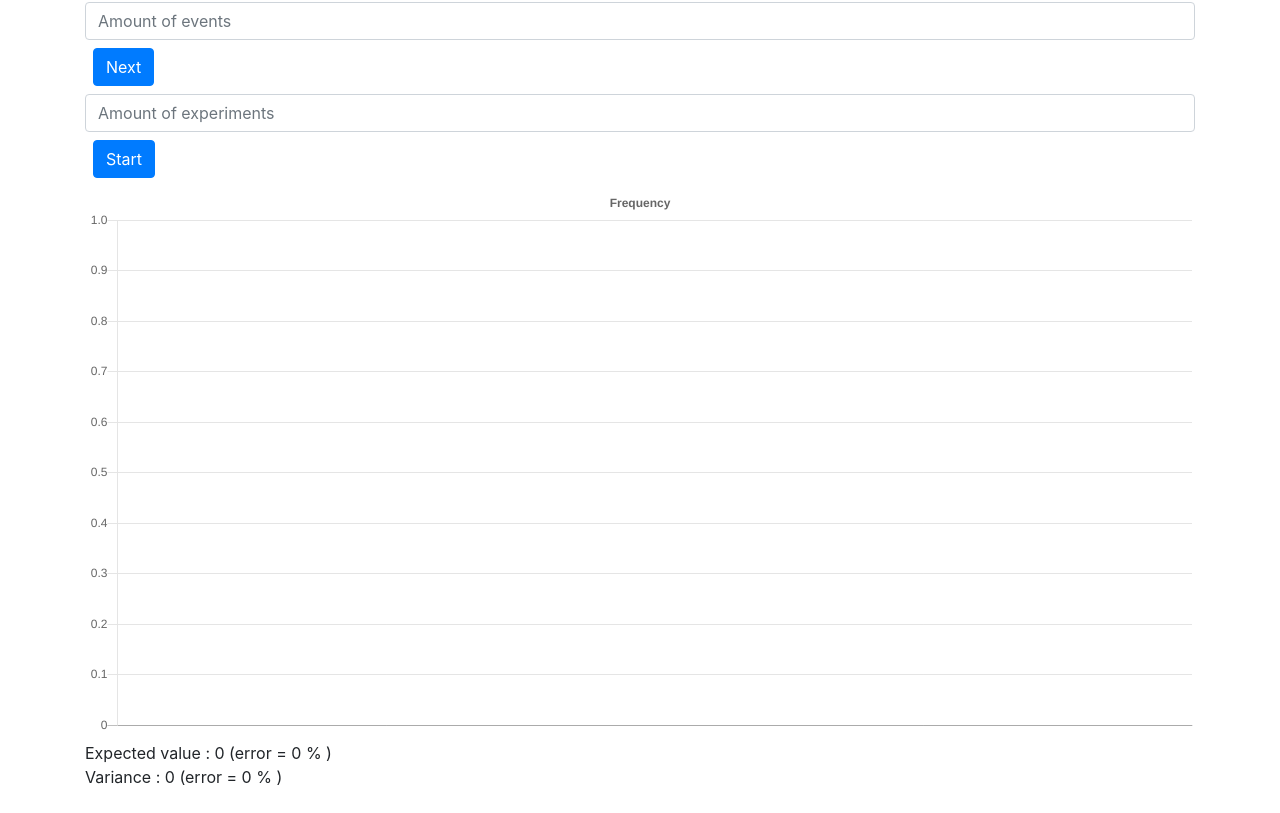
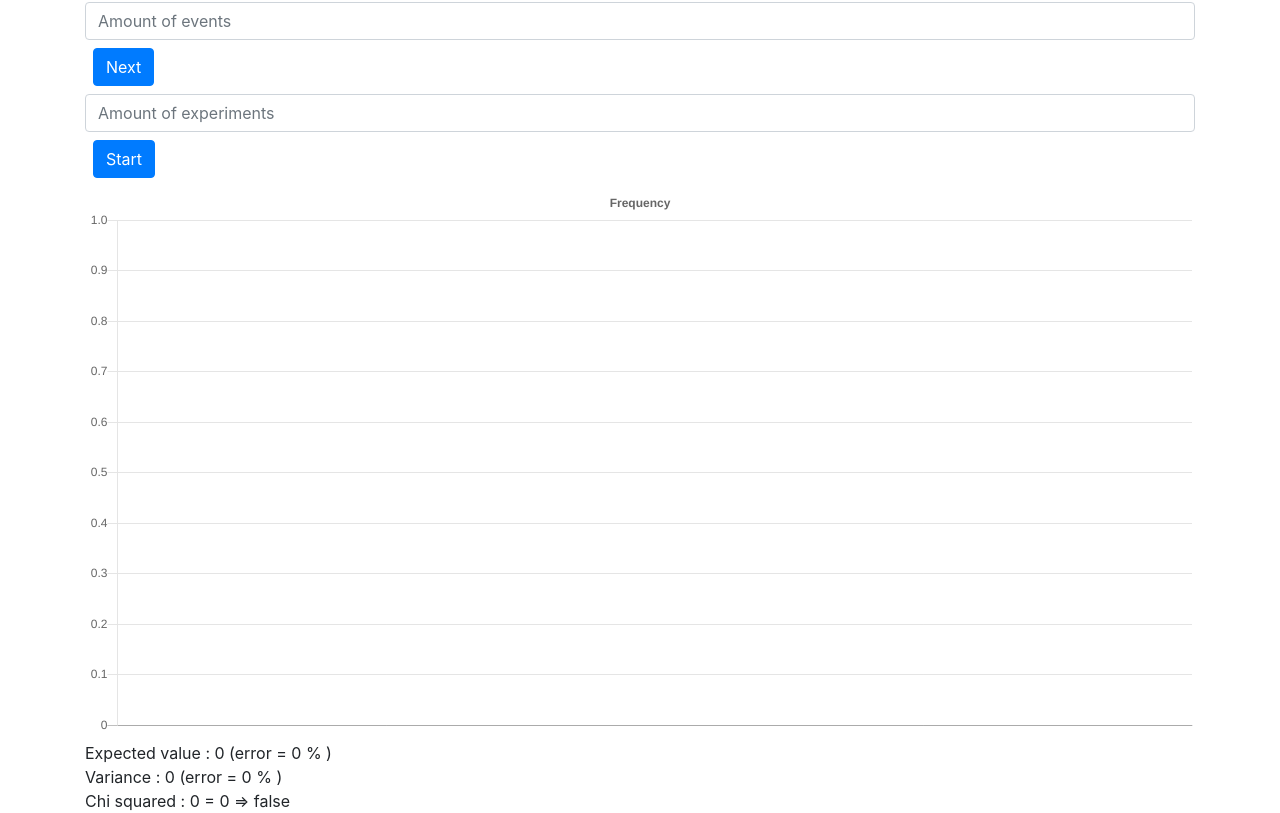
Before and after one commit to ectuser/Simulation-modeling, a React (Create React App) app in the folder eventprobabilitytheory/: page /discrete-random-variable in a window 1280 px wide. Shown: the part 166-979 px from the top of the page. Before the commit the page ends 955 px from the top, so only its background shows below. Built offline with nearby package versions, Linux system fonts and the light colour scheme.

Commit message:
Lab 11 is done

```diff
--- a/eventprobabilitytheory/src/components/DiscreteRandomVariable.js
+++ b/eventprobabilitytheory/src/components/DiscreteRandomVariable.js
@@ -11,7 +11,9 @@ const initialState = {events : [],
     expectedValue : 0,
     variance : 0,
     expectedValueError : 0,
-    varianceError : 0
+    varianceError : 0,
+    chiSquare : 0,
+    chiSquareFromTable : 0
 };
 
 const reducer = (state, action) => {
@@ -40,7 +42,9 @@ const reducer = (state, action) => {
             expectedValue : action.payload.expectedValue,
             variance : action.payload.variance,
             expectedValueError : action.payload.expectedValueError,
-            varianceError : action.payload.varianceError
+            varianceError : action.payload.varianceError,
+            chiSquare : action.payload.chiSquare,
+            chiSquareFromTable : action.payload.chiSquareFromTable
         }
     }
 }
@@ -116,10 +120,11 @@ const DiscreteRandomVariable = () => {
         sum -=  (Ex ** 2);
         return sum;
     }
-    const countChiSquare = async (xs, ps, N) => {
+    const countChiSquare = async (ps, N) => {
         let sum = 0;
-        for (let i = 0; i < xs.length; i++){
-            sum += ((xs[i] ** 2) / (N * ps[i]));
+        let events = state.events;
+        for (let i = 0; i < events.length; i++){
+            sum += ((events[i].amountOfSelections ** 2) / (N * ps[i]));
         }
         sum -= N;
         return sum;
@@ -137,7 +142,19 @@ const DiscreteRandomVariable = () => {
 
 
 
-    const roundTwoDecimal = (number) => Math.round((number + Number.EPSILON) * 100) / 100
+    const roundTwoDecimal = number => Math.round((number + Number.EPSILON) * 100) / 100;
+    const compareNumbers = (first, second) => {
+        if (first > second){
+            return ">"
+        }
+        else if (first === second){
+            return "="
+        }
+        else{
+            return "<"
+        }
+    }
+    const isRealMatchesToTheoretical = (first, second) => first > second;
 
     const solve = async (experimentsNumber) => {
         let xs = [];
@@ -162,22 +179,25 @@ const DiscreteRandomVariable = () => {
         const relativeMeasurementExError = absMeasurementExError / Math.abs(theoreticalEx);
         const relativeMeasurementVarianceError = absMeasurementVarianceError / Math.abs(theoreticalVariance);
 
-        const chiSquare = await countChiSquare(xs, realPs, experimentsNumber);
+        const chiSquare = await countChiSquare(ps, experimentsNumber);
         const alpha = 0.05;
-
-        // try {
-        //     let chiSquareFromTableValue = getChiSquareFromTable(alpha);
-        // } catch (error) {
-
-        // }
-        console.log(chiSquare);
+        let chiSquareFromTableValue;
+        try {
+            chiSquareFromTableValue = await getChiSquareFromTable(state.events.length, alpha);
+            console.log(chiSquare, chiSquareFromTableValue);
+        } catch (error) {
+            alert(error);
+            return;
+        }
 
 
         dispatch({type : "SET_COUNTED_DATA", payload : {
             expectedValue : realEx,
             variance : realVariance,
             expectedValueError : relativeMeasurementExError,
-            varianceError : relativeMeasurementVarianceError
+            varianceError : relativeMeasurementVarianceError,
+            chiSquare : chiSquare,
+            chiSquareFromTable : chiSquareFromTableValue
         }})
     }
 
@@ -256,6 +276,7 @@ const DiscreteRandomVariable = () => {
                 } />
                 <div>Expected value : {roundTwoDecimal(state.expectedValue)} (error = {roundTwoDecimal(state.expectedValueError * 100)} % )</div>
                 <div>Variance : {roundTwoDecimal(state.variance)} (error = {roundTwoDecimal(state.varianceError * 100)} % )</div>
+                <div>Chi squared : {state.chiSquare} {compareNumbers(state.chiSquare, state.chiSquareFromTable)} {state.chiSquareFromTable} => {isRealMatchesToTheoretical(state.chiSquare, state.chiSquareFromTable).toString()}</div>
 
             </div>
         </Container>
```
